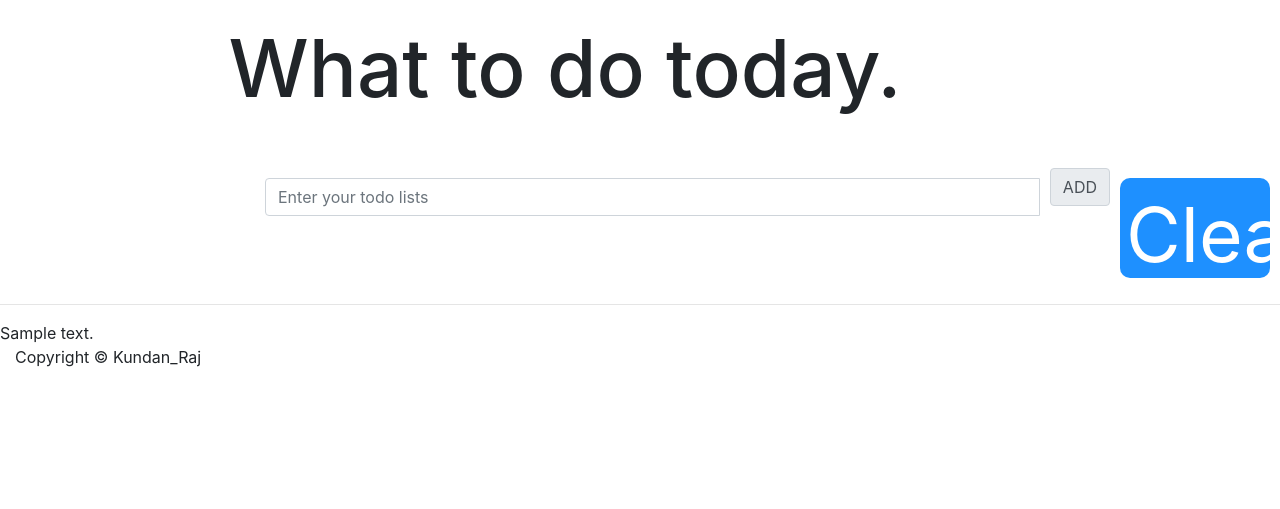
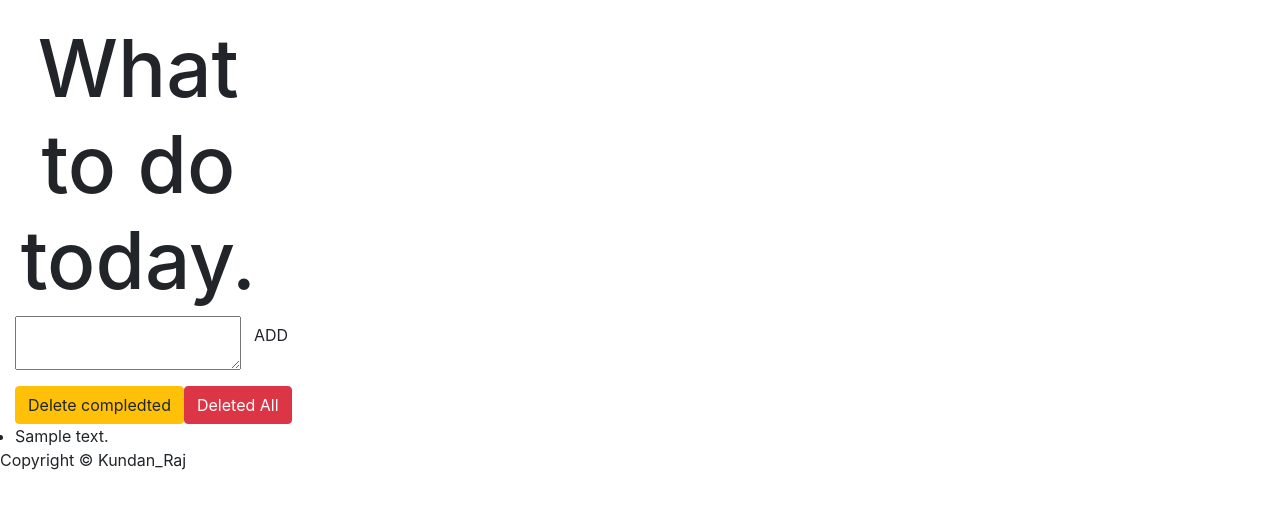
Before and after one commit to Kundan-Raj/todoapp, a Django app: template todolist/templates/todolist/index.html in a window 1280 px wide. Shown: the top 509 px of the page. Run offline with Django 3.2, Linux system fonts and the light colour scheme; the template is opened without the code that fills it: values that come from a table or form of the project are taken from there, others are empty; tables that the repository leaves empty hold one stand-in row (values such as "Sample post"); form fields are guessed from the names that the template uses; some libraries are stand-ins or nearby versions.

Commit message:
Added form to capture data & implemented delete functions

```diff
--- a/todolist/templates/todolist/index.html
+++ b/todolist/templates/todolist/index.html
@@ -7,38 +7,53 @@
         <meta name="viewport" content="width=device-width, initial-scale=1">
         <link rel="stylesheet" href="{% static 'todolist/bs/bootstrap.min.css' %}" />
         <link href="{% static 'todolist/styles.css'%}" rel="stylesheet" type="text/css" />
-   <!--     <link rel="stylesheet" href="https://maxcdn.bootstrapcdn.com/bootstrap/4.5.2/css/bootstrap.min.css">
-        <script src="https://ajax.googleapis.com/ajax/libs/jquery/3.5.1/jquery.min.js"></script>
-        <script src="https://cdnjs.cloudflare.com/ajax/libs/popper.js/1.16.0/umd/popper.min.js"></script>
-        <script src="https://maxcdn.bootstrapcdn.com/bootstrap/4.5.2/js/bootstrap.min.js"></script>
-    -->
+
     </head>
 
     <body>
+        <div class="col-lg-4 col-lg-offset-4" id="content">
         <h1>What to do today.</h1>
-        <br/>
-        <div class="container-floor" id="wrapper">
-        <form id ="myform" Name="textwrite">
-            <div class="input-group mb-3">
-                <input type="text" class="form-control" placeholder="Enter your todo lists">
-                    <div class="input-group-postpend">
-                        <span class="input-group-text">ADD</span>
+
+        <form action="{% url 'add' %}" method="POST" role="form">
+            {% csrf_token %}
+            <div class="form-group">
+                <div class="input-group">
+                    {{form.text}}
+                    <!--<input type="text" class="form-control" placeholder="Enter your todo lists e.g Wash my car" aria-label="Todo" aria-describedby="add-btn"> -->
+                    <span class="input-group-btn">
+                        <button type="submit" class="btn btn-default" id="add-btn">ADD</button>
+                    </span>
                 </div>
-                <input type="button" value="Clear" OnClick="calc.display.value=''" style="background-color: dodgerblue;">
             </div>
-        </form><hr>
-       <!-- <input name="display" style="width:675px;height: 100px;text-align: center;background-color: dodgerblue;">
-        <input type="button" value="+" OnClick="calc.display.value+='+'" style="background-color: orange;"><br/>
-        <input type="button" value="-" onclick="calc.display.value+='-'" style="background-color: rebeccapurple;"><br/>
-        <input type="button" value="*" onclick="calc.display.value+='*'" style="background-color: skyblue;"><br/> -->
-       <!-- <input type="button" value="Delete" OnClick="calc.display.value=eval(calc.display.value)"> -->
+        </form>
+
+        <div class="row t10">
+            <div class="col-lg-12">
+                <div class="btn-toolbar">
+                    <div class="btn-group">
+                        <a href="{% url 'deletecompleted' %}">
+                        <button type="button" class="btn btn-warning">
+                            <i class="glyphicon glyphicon-trash"></i>
+                                Delete compledted
+                        </button> </a>
+                    </div>
+                    <div class="btn-group">
+                        <a href="{% url 'deleteall' %}">
+                        <button type="button" class="btn btn-danger">
+                            <i class="glyphicon glyphicon-trash"></i>
+                                Deleted All
+                            </button></a>
+                    </div>
+                </div>
+            </div>
+        </div>
             <div class="list">
                 <ul class="list-group t20">
                 {% for todolist in todo_items %}
                     {% if todolist.completed %}
                     <li class="list-group-items todo-completed">{{todolist.text}}</li>
                     {% else %}
-                    <a href="#"><li class="list-group-items">{{todolist.text}}</li></a>
+                    <a href="{%url 'completed' todolist.id %}"><li class="list-group-items">{{todolist.text}}</li></a>
                     {% endif %}
                 {% endfor %}
                                 <!--
@@ -49,14 +64,13 @@
                 </ul>
             </div>
         </div>
+
         <footer>
-            <div class="rowpad">
+            <div class="row pad">
                 <div class="col-lg-12 text-content">
                     Copyright &copy; Kundan_Raj
                 </div>
             </div>
         </footer>
     </body>
-
-
 </html>
--- a/todolist/urls.py
+++ b/todolist/urls.py
@@ -2,5 +2,9 @@ from django.urls import path
 from . import views
 
 urlpatterns = [
-    path('', views.index, name='index')
+    path('', views.index, name='index'),
+    path('add', views.addTodoItem, name='add'),
+    path('completed/<todo_id>', views.CompletedTodo, name='completed'),
+    path('deletecompleted', views.deleteCompleted, name='deletecompleted'),
+    path('deleteall', views.deleteAll, name='deleteall')
 ]
```
Also changed, not shown: todolist/views.py (+30 -2 lines), db.sqlite3. Lines whose indentation alone changed are shown as unchanged.
